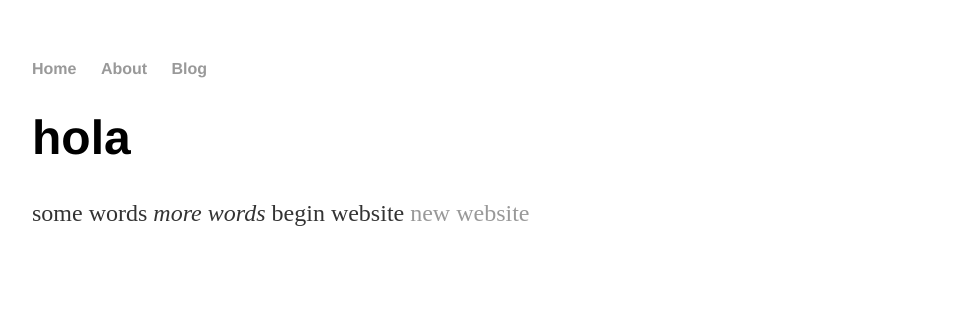
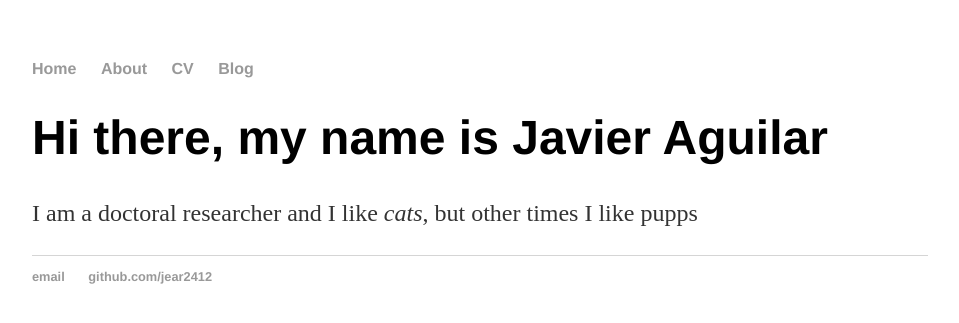
Before and after one commit to jear2412/jear2412.github.io, a Jekyll site: the page built from index.html, in a window 1280 px wide. Shown: the top 323 px of the page, without its empty margins (160-1119 px from the left). Built offline with Jekyll 4.4.1, drawn with Linux system fonts in a browser that asks for light colours.

Commit message:
Update index.html

```diff
--- a/index.html
+++ b/index.html
@@ -1,29 +1,8 @@
-<!DOCTYPE html>
-<html>
-	<head>
-		<title>Hank temp meow Cop</title>
-		<!-- link to main stylesheet -->
-		<link rel="stylesheet" type="text/css" href="/css/main.css">
-	</head>
-	<body>
-		<nav>
-    		<ul>
-        		<li><a href="/">Home</a></li>
-	        	<li><a href="/about">About</a></li>
-        		<li><a href="/blog">Blog</a></li>
-    		</ul>
-		</nav>
-		<div class="container">
-    		<div class="blurb">
-        		<h1>hola </h1>
-				<p>some words <em> more words</em> begin website <a href="/about"> new website</a></p>
-    		</div><!-- /.blurb -->
-		</div><!-- /.container --
-		<footer>
-    		<ul>
-        		<li><a href="mailto:hankquinlanhub@gmail.com">email</a></li>
-        		<li><a href="https://github.com/hankquinlan">github.com/hankquinlan</a></li>
-			</ul>
-		</footer>
-	</body>
-</html>
+---
+layout: default
+title: Javier Aguilar
+---
+<div class="blurb">
+	<h1>Hi there, my name is Javier Aguilar</h1>
+	<p>I am a doctoral researcher and I like <em>cats</em>, but other times I like pupps</a></p>
+</div><!-- /.blurb -->
```
